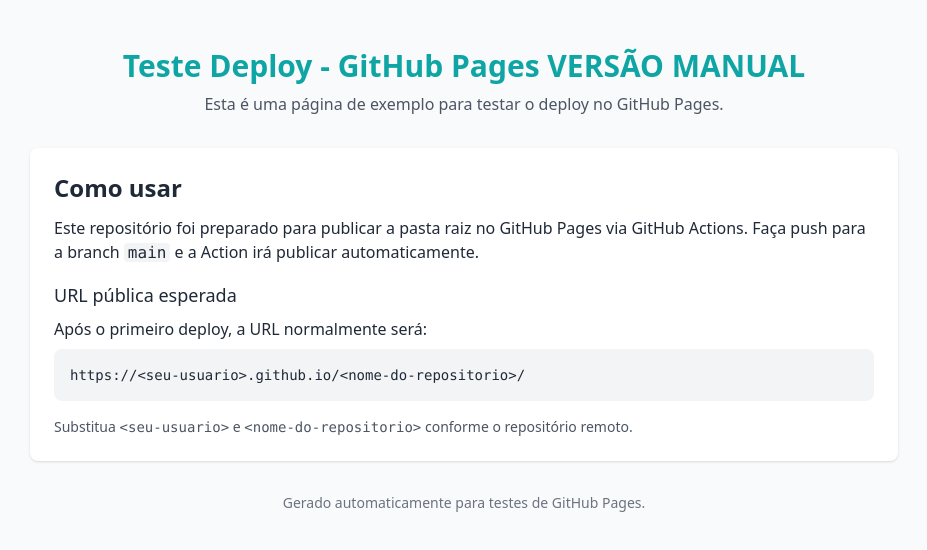
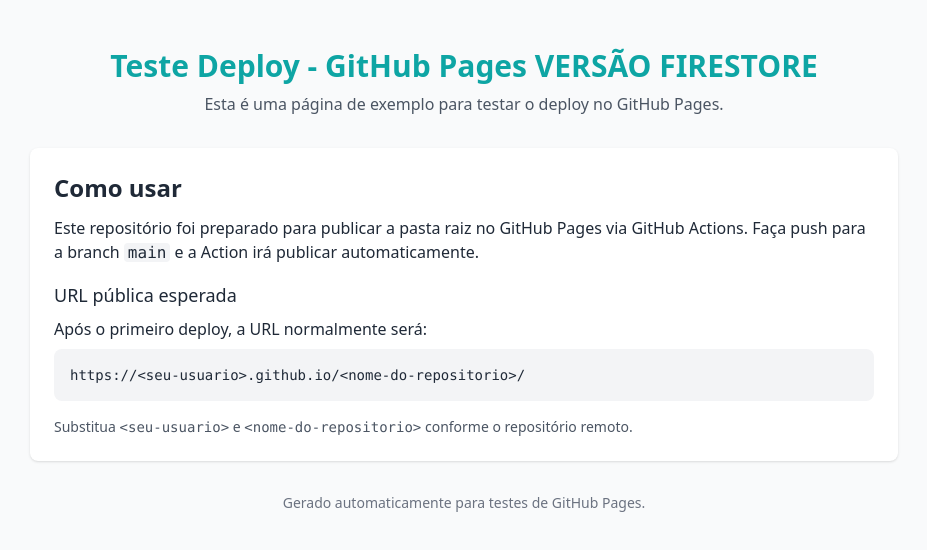
Before and after one commit to rodrigo1992-cmyk/Python---Teste-Deploy, a website: page index.html in a window 1280 px wide. Shown: the whole page, without its empty margins (176-1103 px from the left). Drawn offline with nearby package versions, Linux system fonts and the light colour scheme; files that its build step writes are made by us from their sources.

Commit message:
NOVA VERSÃO COM FIRESTORE

```diff
--- a/index.html
+++ b/index.html
@@ -17,7 +17,7 @@
   <body class="bg-gray-50 text-gray-800">
     <div class="container container-max mx-auto px-4 py-12">
       <header class="text-center mb-8">
-        <h1 class="text-3xl font-extrabold text-brand mb-2">Teste Deploy - GitHub Pages VERSÃO MANUAL</h1>
+        <h1 class="text-3xl font-extrabold text-brand mb-2">Teste Deploy - GitHub Pages VERSÃO FIRESTORE</h1>
         <p class="text-gray-600">Esta é uma página de exemplo para testar o deploy no GitHub Pages.</p>
       </header>
 
```
